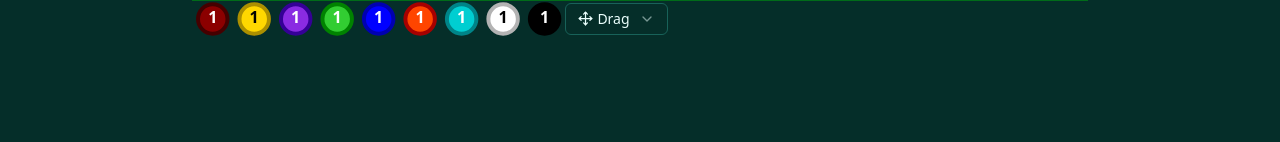
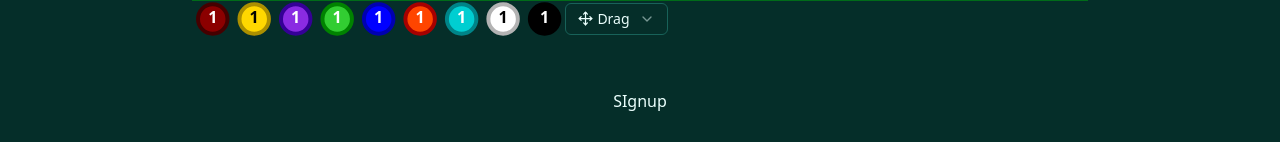
Before and after one commit to Ankitchawla3123/Ultimate-tactics, a React (Vite) app: page /signup in a window 1280 px wide. Shown: the part 719-861 px from the top of the page. Built offline with nearby package versions, Linux system fonts and the light colour scheme.

Commit message:
few more changes

```diff
--- a/src/App.jsx
+++ b/src/App.jsx
@@ -2,15 +2,18 @@ import "./App.css";
 import Board from "./components/board/Board";
 import { Footer } from "./components";
 import { HeroHeader } from "./components/header";
+import { Outlet } from "react-router-dom";
 
 function App() {
   return (
+    // heroheader need browser router
+
     <div className="flex min-h-screen flex-col">
       <HeroHeader />
-
       <div className="flex flex-col items-center justify-between flex-1 pt-20">
         <Board />
       </div>
+      <Outlet/>
     </div>
   );
 }
--- a/src/pages/Home.jsx
+++ b/src/pages/Home.jsx
@@ -0,0 +1,9 @@
+import React from 'react'
+
+function Home() {
+  return (
+    <div>Home</div>
+  )
+}
+
+export default Home
--- a/src/pages/Login.jsx
+++ b/src/pages/Login.jsx
@@ -0,0 +1,9 @@
+import React from 'react'
+
+function Login() {
+  return (
+    <div>Login</div>
+  )
+}
+
+export default Login
--- a/src/pages/SIgnup.jsx
+++ b/src/pages/SIgnup.jsx
@@ -0,0 +1,9 @@
+import React from 'react'
+
+function SIgnup() {
+  return (
+    <div>SIgnup</div>
+  )
+}
+
+export default SIgnup
```
Also changed, not shown: src/main.jsx (+5 -5 lines).
